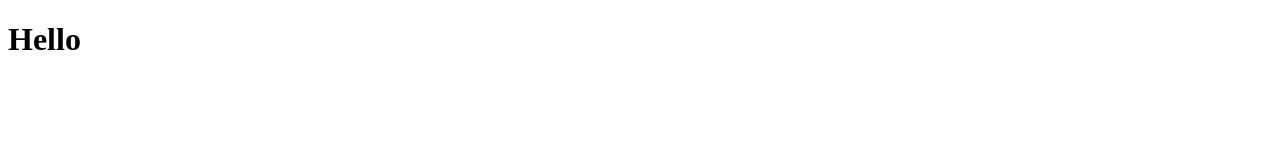
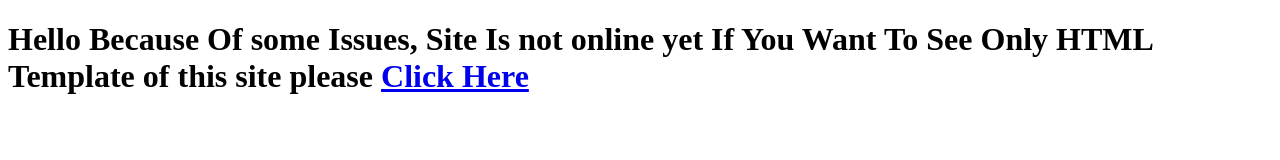
Before and after one commit to Madan-ghodechor/cdr-lab-ss, a plain HTML site: page index.html in a window 1280 px wide. Drawn offline with Linux system fonts and the light colour scheme.

Commit message:
file added

```diff
--- a/index.html
+++ b/index.html
@@ -6,6 +6,6 @@
     <title>Document</title>
 </head>
 <body>
-    <h1>Hello</h1>
+    <h1>Hello Because Of some Issues, Site Is not online yet  If You Want To See Only HTML Template of this site please <a href="https://cdr-comp.netlify.app">Click Here</a> </h1>
 </body>
 </html>
```
